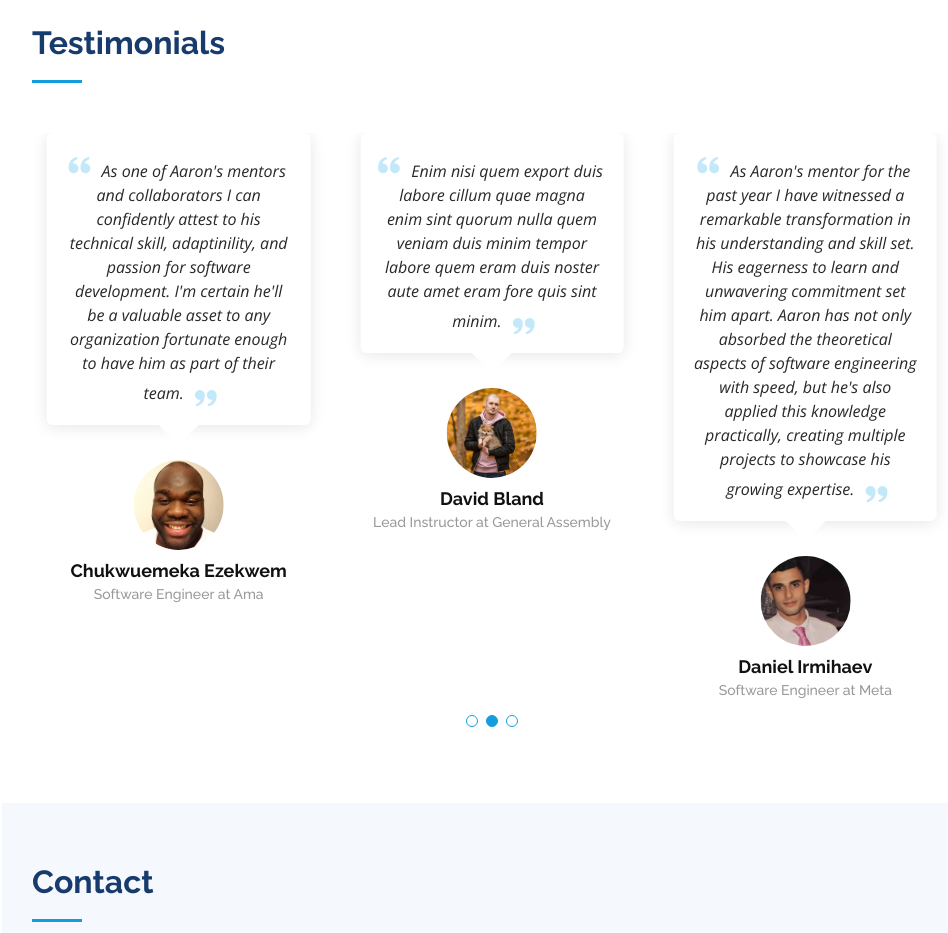
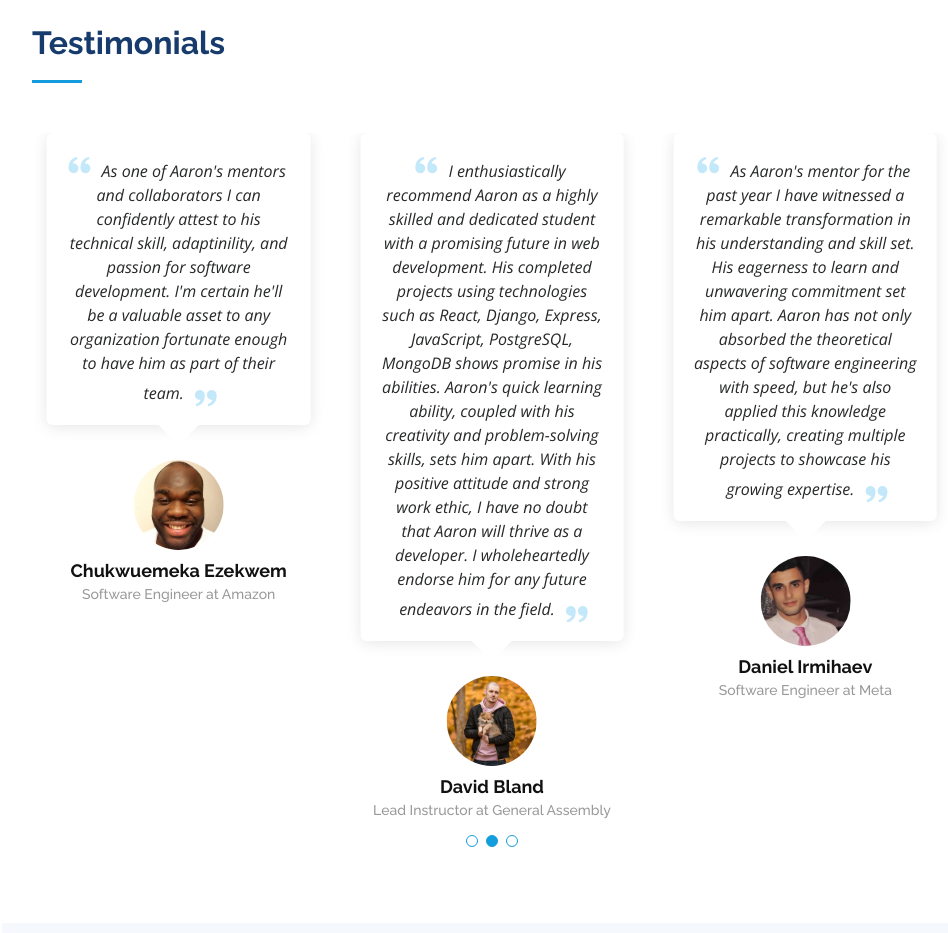
Before and after one commit to Asimmons8228/MyPortfolio, a plain HTML site: page index.html in a window 1280 px wide. Shown: the part 4340-5273 px from the top of the page, without its empty margins (298-1246 px from the left). Drawn offline with nearby package versions, Linux system fonts and the light colour scheme.

Commit message:
Added link for MoneyMap

```diff
--- a/index.html
+++ b/index.html
@@ -303,7 +303,7 @@
               <div class="portfolio-links">
                 <a href="assets/img/portfolio/portfolio-1.jpg" data-gallery="portfolioGallery" class="portfolio-lightbox" title="MoneyMap: </br> Effortlessly create and manage budgets tailored to
         your lifestyle. Allowing you to dive into a detailed analysis of your spending patterns for smarter financial decisions and receivve personalized recommendations to enhance your financial health.</br> (Developed with Python, Django, PostgreSQL, and MaterializeCSS)"><i class="bx bx-plus"></i></a>
-                <a href="portfolio-details.html" title="More Details"><i class="bx bx-link"></i></a>
+                <a href="https://moneymapper-f4ea9e026bf3.herokuapp.com/" title="More Details"><i class="bx bx-link"></i></a>
               </div>
             </div>
           </div>
@@ -365,7 +365,7 @@
                 </p>
                 <img src="assets/img/testimonials/testimonials-2.jpg" class="testimonial-img" alt="">
                 <h3>Chukwuemeka Ezekwem</h3>
-                <h4>Software Engineer at Ama</h4>
+                <h4>Software Engineer at Amazon</h4>
               </div>
             </div><!-- End testimonial item -->
 
@@ -373,7 +373,11 @@
               <div class="testimonial-item" data-aos="fade-up" data-aos-delay="200">
                 <p>
                   <i class="bx bxs-quote-alt-left quote-icon-left"></i>
-                  Enim nisi quem export duis labore cillum quae magna enim sint quorum nulla quem veniam duis minim tempor labore quem eram duis noster aute amet eram fore quis sint minim.
+                  I enthusiastically recommend Aaron as a highly skilled and dedicated student with a promising future in web development.
+                  His completed projects using technologies such as React, Django, Express, JavaScript, PostgreSQL, MongoDB shows promise in
+                  his abilities. Aaron's quick learning ability, coupled with his creativity and problem-solving skills, sets him
+                  apart. With his positive attitude and strong work ethic, I have no doubt that Aaron will thrive as a developer. I
+                  wholeheartedly endorse him for any future endeavors in the field.
                   <i class="bx bxs-quote-alt-right quote-icon-right"></i>
                 </p>
                 <img src="assets/img/testimonials/testimonials-3.jpg" class="testimonial-img" alt="">
```
